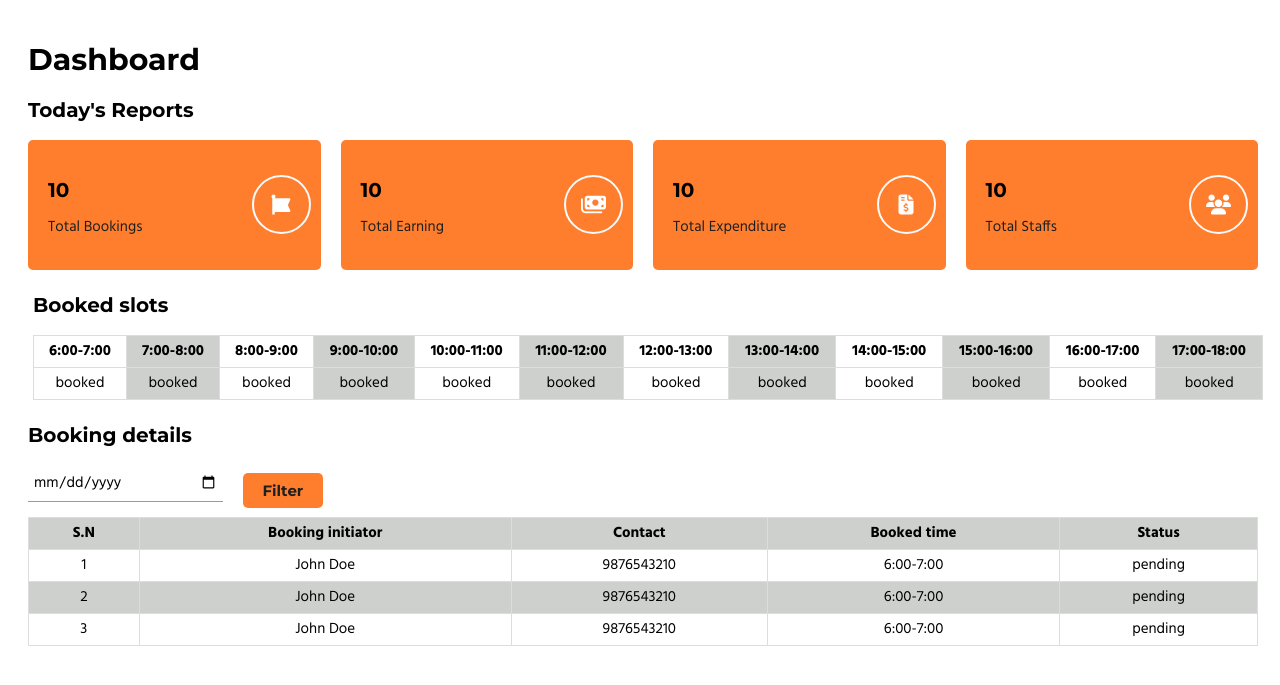
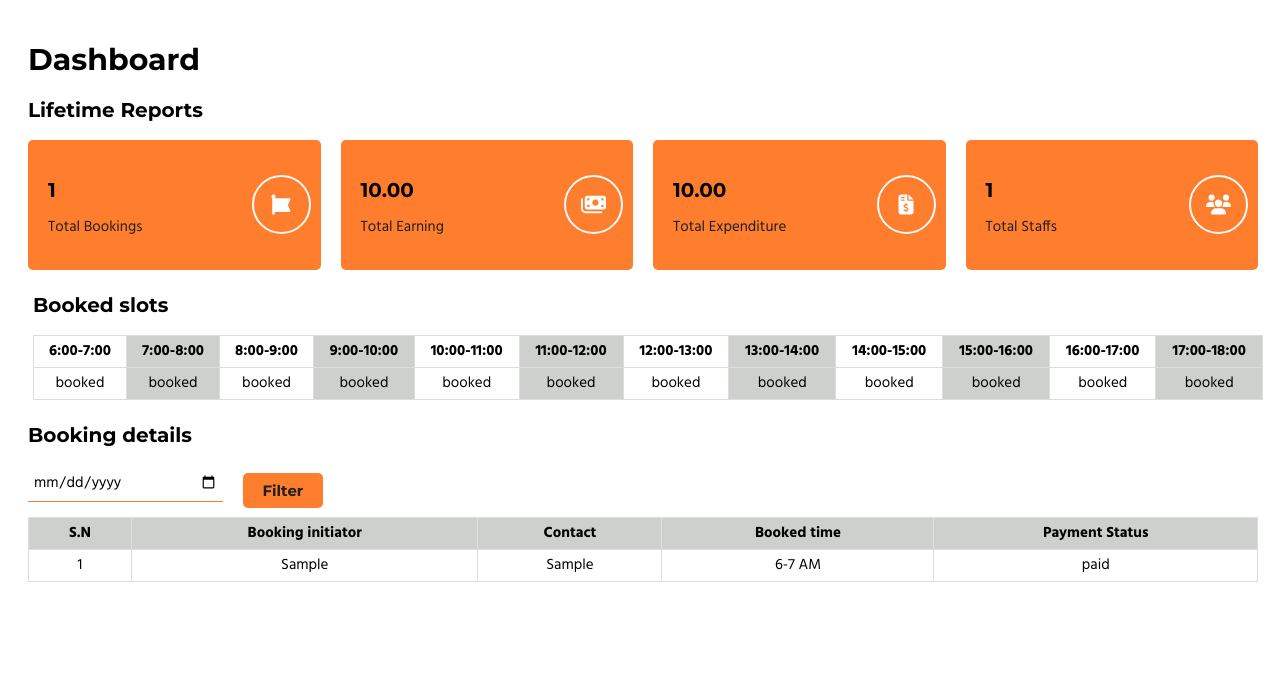
Before and after one commit to nischhal-hub/GoGoaGoal, a PHP site: page / in a window 1280 px wide. Shown: the part 78-763 px from the top of the page. Run offline with PHP 8.4, Linux system fonts and the light colour scheme; tables that the repository leaves empty hold one stand-in row (values such as "Sample post"); some libraries are stand-ins or nearby versions.

Commit message:
feat: add dashboard summary list

```diff
--- a/pages/dashboard.php
+++ b/pages/dashboard.php
@@ -1,11 +1,48 @@
+<?php
+    $bookingListSql = "SELECT * FROM bookings";
+    $bookingSummarySql = "SELECT COUNT(*) FROM bookings";
+    $earningSummarySql = "SELECT SUM(amount) FROM checkout";
+    $expenditureSummarySql = "SELECT SUM(exp_amount) FROM expenditure";
+    $staffsSql = "SELECT COUNT(*) FROM staff";
+
+    $summaryQueries = [
+        "SELECT COUNT(*) FROM bookings",
+        "SELECT SUM(amount) FROM checkout",
+        "SELECT SUM(exp_amount) FROM expenditure",
+        "SELECT COUNT(*) FROM staff"
+    ];
+    $resultArray = ["bookingSummarySql"=>0,"earningSummarySql"=>0,"expenditureSummarySql"=>0,"staffsSql"=>0];
+    $resultKeys = array_keys($resultArray);
+    $index = 0;
+    foreach ($summaryQueries as $key=>$query){
+        if($result = $conn->query($query)) {
+            $row = $result->fetch_assoc();
+            $resultArray[$resultKeys[$index]] = reset($row);
+        }
+        else{
+            echo 'Error:'.$conn->error.".<br>";
+        }
+        $index++;
+    }
+
+    $result = $conn->query($bookingListSql);
+    $bookings = [];
+    $i = 0;
+    if($result->num_rows > 0) {
+        while($row = $result->fetch_assoc()) {
+            $bookings[] = $row;
+        }
+    }
+    $conn->close();
+?>
 <section>
     <h2>Dashboard</h2>
     <div class="summary">
-        <h3>Today's Reports</h3>
+        <h3>Lifetime Reports</h3>
         <div class="summary-container">
             <div class="box" style="margin-left: 0;">
                 <div class="result">
-                    <p>10</p>
+                    <p><?php echo $resultArray["bookingSummarySql"] ?></p>
                     <p>Total Bookings</p>
                 </div>
                 <div class="icon-container">
@@ -14,7 +51,7 @@
             </div>
             <div class="box">
                 <div class="result">
-                    <p>10</p>
+                    <p><?php echo $resultArray["earningSummarySql"]==null? '0': $resultArray["earningSummarySql"] ?></p>
                     <p>Total Earning</p>
                 </div>
                 <div class="icon-container">
@@ -23,7 +60,7 @@
             </div>
             <div class="box">
                 <div class="result">
-                    <p>10</p>
+                    <p><?php echo $resultArray["expenditureSummarySql"]==null? '0': $resultArray["expenditureSummarySql"] ?></p>
                     <p>Total Expenditure</p>
                 </div>
                 <div class="icon-container">
@@ -32,7 +69,7 @@
             </div>
             <div class="box" style="margin-right: 0;">
                 <div class="result">
-                    <p>10</p>
+                    <p><?php echo $resultArray["staffsSql"] ?></p>
                     <p>Total Staffs</p>
                 </div>
                 <div class="icon-container">
@@ -87,29 +124,19 @@
                 <th>Booking initiator</th>
                 <th>Contact</th>
                 <th>Booked time</th>
-                <th>Status</th>
+                <th>Payment Status</th>
             </tr>
+            <?php foreach($bookings as $booking): ?>
+                <?php $i++; ?>
             <tr>
-                <td>1</td>
-                <td>John Doe</td>
-                <td>9876543210</td>
-                <td>6:00-7:00</td>
-                <td>pending</td>
+                <td><?= $i ?></td>
+                <td><?= $booking['initiator'] ?></td>
+                <td><?= $booking['initiator_contact'] ?></td>
+                <td><?= $booking['booking_slot'] ?></td>
+                <td><?= $booking['payment_status'] ?></td>
             </tr>
-            <tr>
-                <td>2</td>
-                <td>John Doe</td>
-                <td>9876543210</td>
-                <td>6:00-7:00</td>
-                <td>pending</td>
-            </tr>
-            <tr>
-                <td>3</td>
-                <td>John Doe</td>
-                <td>9876543210</td>
-                <td>6:00-7:00</td>
-                <td>pending</td>
-            </tr>
+            <?php endforeach; ?>
+
         </table>
     </div>
 </section>
```
Also changed, not shown: futsalbookform.php (+6 -5 lines).
